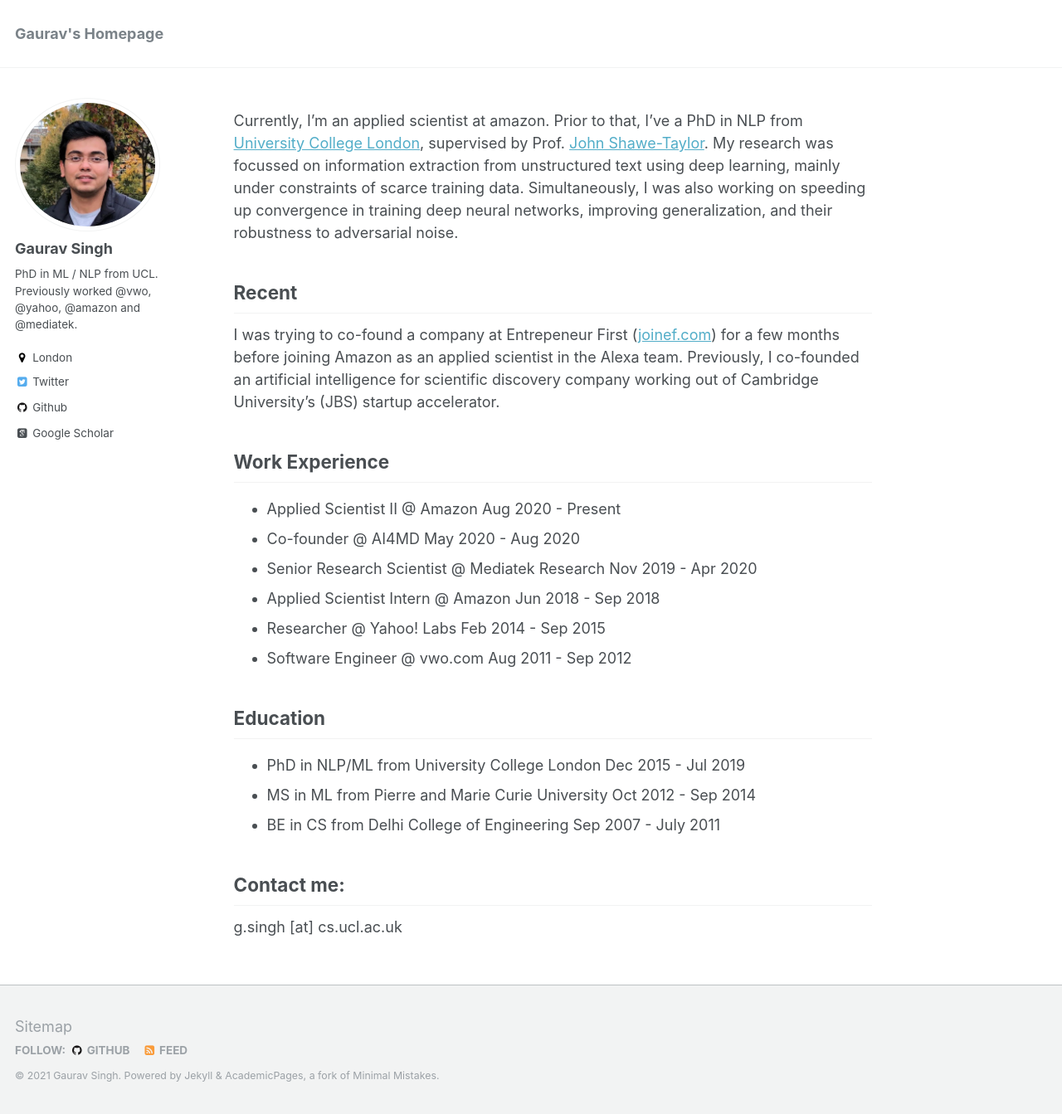
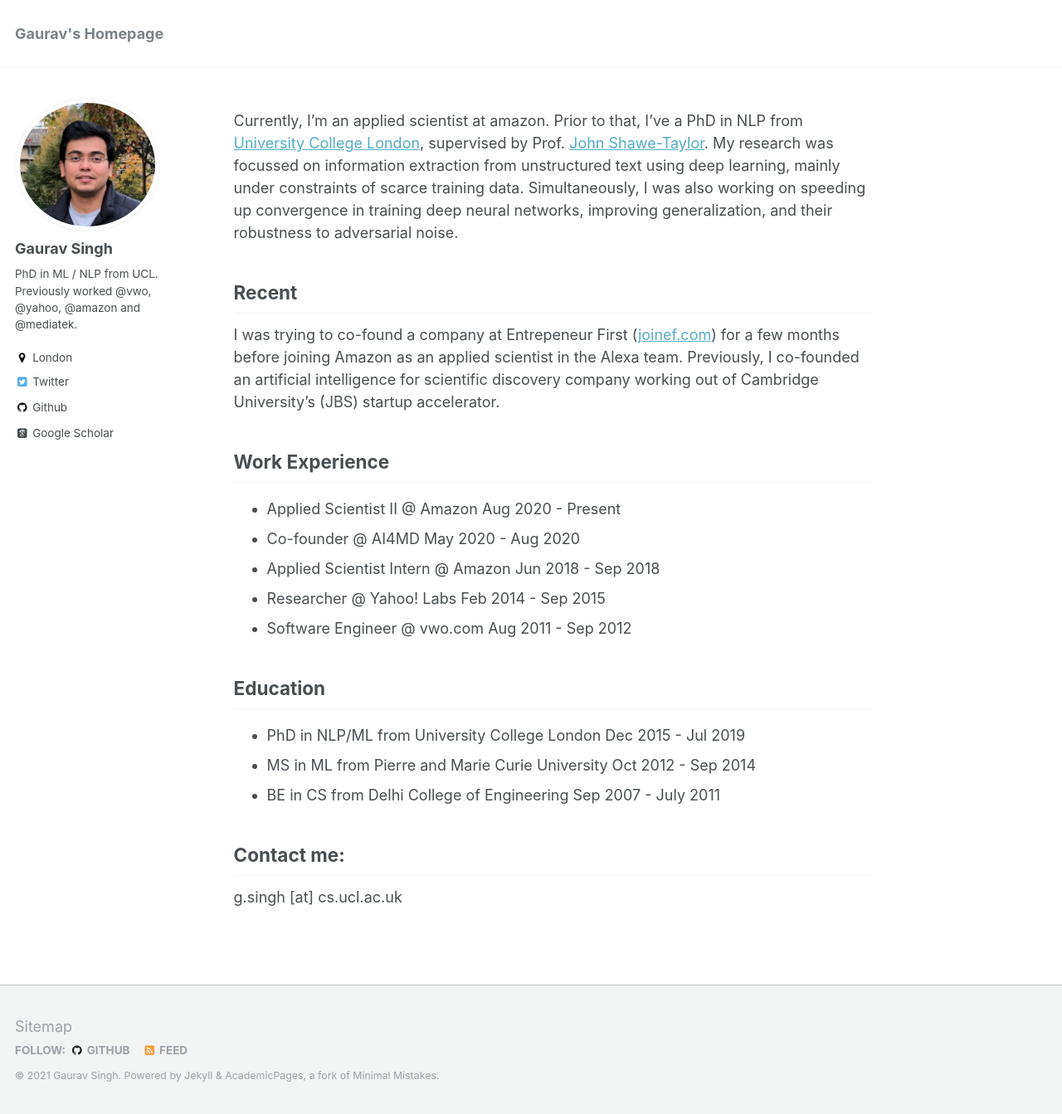
Before and after one commit to gauravsc/gauravsc.github.io, a Jekyll site: the page built from _pages/about.md, in a window 1280 px wide and 1343 px high. Shown: the whole window at 83% size. Built offline with Jekyll 4.4.1, drawn with Linux system fonts in a browser that asks for light colours; some web fonts are replaced.

Commit message:
Update about.md

```diff
--- a/_pages/about.md
+++ b/_pages/about.md
@@ -18,7 +18,6 @@
 ------
 * Applied Scientist II @ Amazon Aug 2020 - Present
 * Co-founder @ AI4MD May 2020 - Aug 2020
-* Senior Research Scientist @ Mediatek Research Nov 2019 - Apr 2020
 * Applied Scientist Intern @ Amazon Jun 2018 - Sep 2018
 * Researcher @ Yahoo! Labs Feb 2014 - Sep 2015
 * Software Engineer @ vwo.com Aug 2011 - Sep 2012
```
